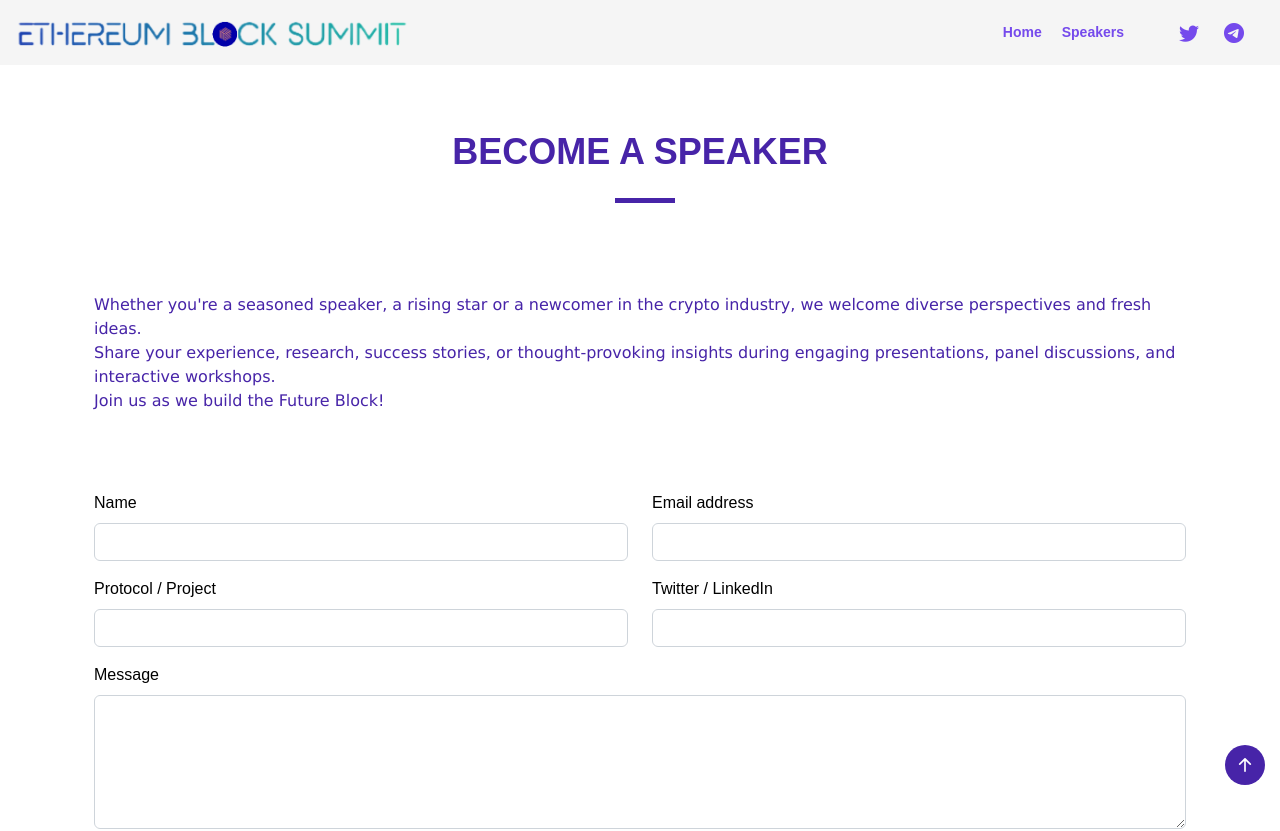
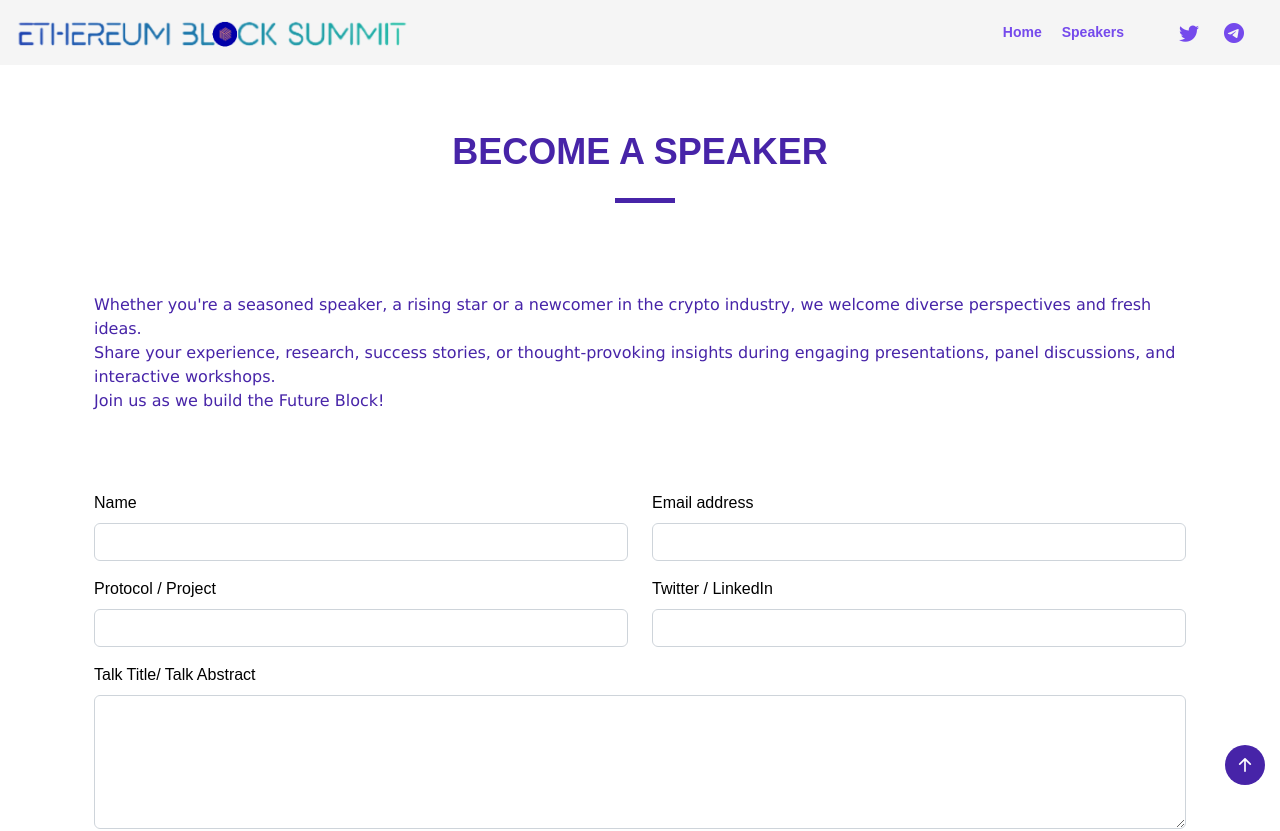
Before and after one commit to shan2001-s/EthereumBlockSummit, a website: page becomeSpeaker.html in a window 1280 px wide. Shown: the top 831 px of the page. Drawn offline with nearby package versions, Linux system fonts and the light colour scheme.

Commit message:
change becomespeaker message box

```diff
--- a/becomeSpeaker.html
+++ b/becomeSpeaker.html
@@ -122,7 +122,7 @@
                           <input type="text" class="form-control" name="f_link" id="exampleInputPassword1" required>
                       </div>
                       <div class="mb-3 col-md-12">
-                        <label for="name" class="form-label">Message</label>
+                        <label for="name" class="form-label">Talk Title/ Talk Abstract</label>
                         <textarea class="form-control" name="f_message" id="exampleFormControlTextarea1" rows="5" required></textarea>
                     </div>
 
```
